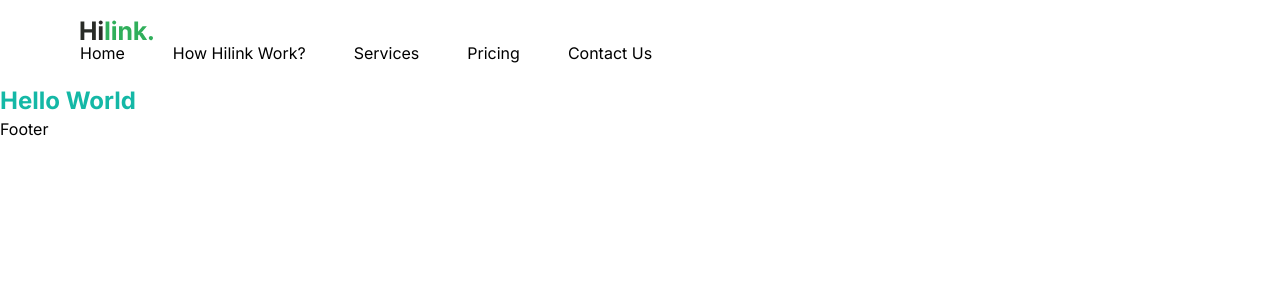
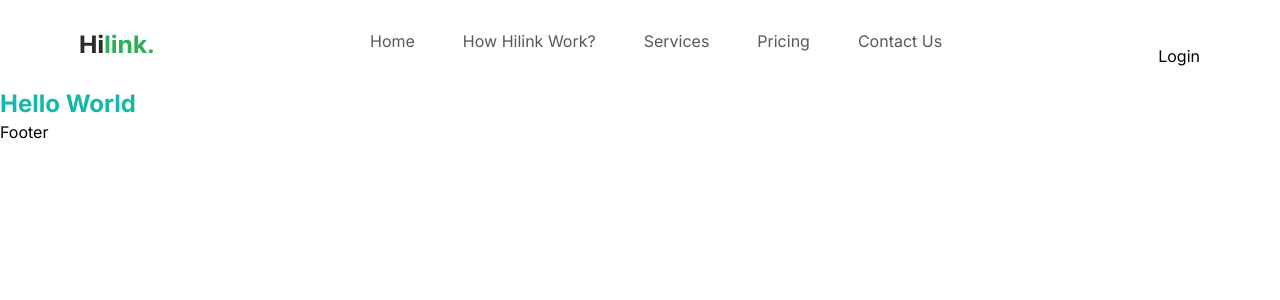
Before and after one commit to hakanduyar/travel-app, a Next.js app: page / in a window 1280 px wide. Shown: the top 300 px of the page. Built offline with nearby package versions, Linux system fonts and the light colour scheme.

Commit message:
Added login button to the navbar and made the links and logo clickable

```diff
--- a/components/Navbar.tsx
+++ b/components/Navbar.tsx
@@ -2,21 +2,34 @@ import { NAV_LINKS } from "@/constants";
 import { link } from "fs";
 import Image from "next/image";
 import Link from "next/link";
+import Button from "./Button";
 
 const Navbar = () => {
   return (
     <nav className="flexBetween max-container padding-container relative z-30 py-5 ">
       <Link href="/">
         <Image src="/hilink-logo.svg" alt="logo" width={74} height={29} />
+      </Link>
+      <ul className="hidden h-full gap-12 lg:flex">
+        {NAV_LINKS.map((link) => (
+          <Link
+            href={link.href}
+            key={link.key}
+            className="regular-16 text-gray-50 flexCenter cursor-pointer pb-1.5 transition-all hover:font-bold"
+          >
+            {link.label}
+          </Link>
+        ))}
+      </ul>
 
-        <ul className="hidden h-full gap-12 lg:flex">
-          {NAV_LINKS.map((link) => (
-            <Link href={link.href} key={link.key}>
-              {link.label}
-            </Link>
-          ))}
-        </ul>
-      </Link>
+      <div className="lg:flexCenter hidden">
+        <Button
+          type="button"
+          title="Login"
+          icon="/user.svg"
+          variant="btn_dark_green"
+        />
+      </div>
     </nav>
   );
 };
```
